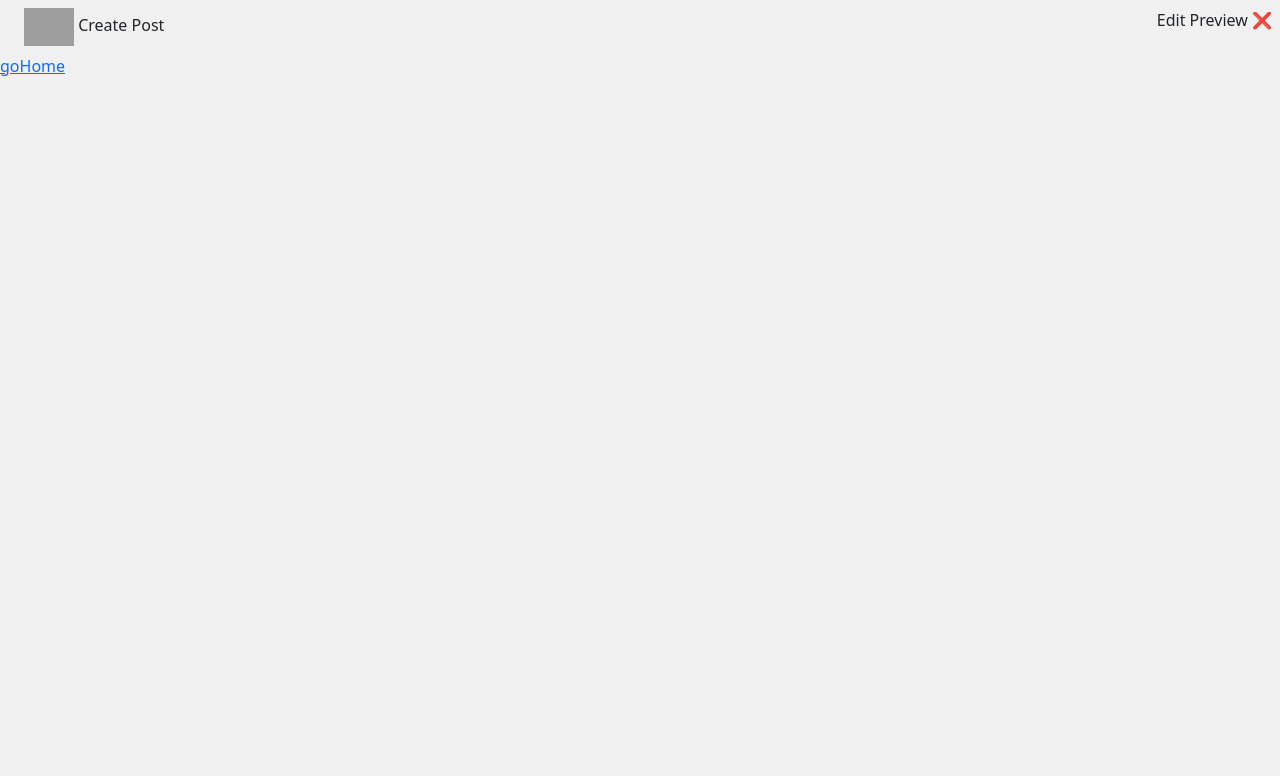
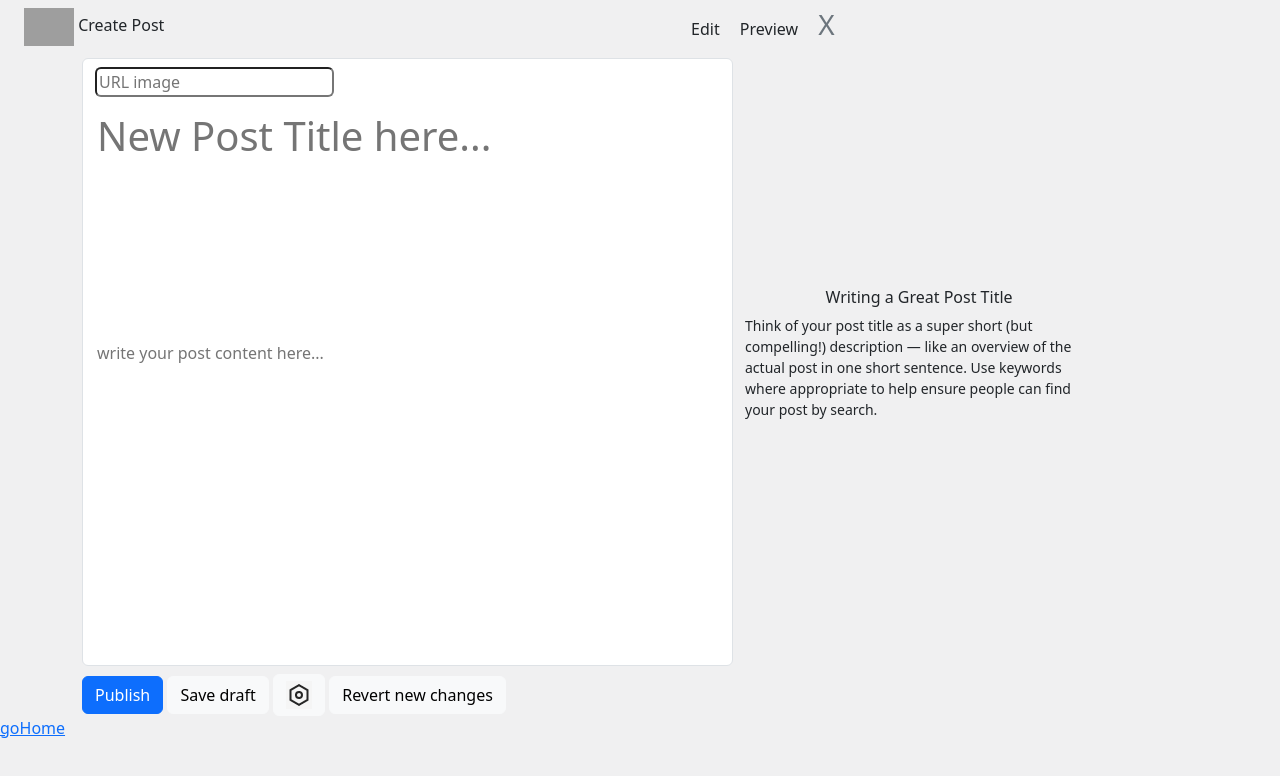
Before and after one commit to ROR2022/desafioJsEquipo1Kodemia, a plain HTML site: page src/viewCreatePost.html in a window 1280 px wide. Drawn offline with nearby package versions, Linux system fonts and the light colour scheme; grey boxes are pictures that could not be loaded.

Commit message:
siguen cambios

```diff
--- a/contrato.js
+++ b/contrato.js
@@ -3,7 +3,9 @@ const contratoInterface__Post={
       content: String,
       urlImagePost: String,
       urlImageUser: String,
-      nameUser: String
+      nameUser: String,
+      createdDate: String,
+      likes: Number
 }
 
 const baseUrl = 'https://desafiojsequipo1-default-rtdb.firebaseio.com/';
--- a/src/viewCreatePost.html
+++ b/src/viewCreatePost.html
@@ -7,21 +7,43 @@
     <link href="https://cdn.jsdelivr.net/npm/bootstrap@5.3.0-alpha1/dist/css/bootstrap.min.css" rel="stylesheet" integrity="sha384-GLhlTQ8iRABdZLl6O3oVMWSktQOp6b7In1Zl3/Jr59b6EGGoI1aFkw7cmDA6j6gD" crossorigin="anonymous">
   </head>
   <body class="bg-secondary bg-opacity-10">
-    <header class="m-2 w-100">
-      <nav class="w-100 d-flex justify-content-between px-3">
+    <header class="m-2 row">
+      <nav class="d-flex justify-content-between px-3 col-12 col-md-8">
         <div class="d-inline-block">
           <img style="width: 50px;" class="d-none d-lg-inline-block" src="https://dev-to-uploads.s3.amazonaws.com/uploads/logos/resized_logo_UQww2soKuUsjaOGNB38o.png" alt="logo">
           <h6 class="d-none d-md-inline-block">Create Post</h6>
         </div>
         <div class="d-inline-block">
           <h6 class="d-inline-block">Edit</h6>
-          <h6 class="d-inline-block">Preview</h6>
-          <h6 class="text-dark d-inline-block">❌</h6>
+          <h6 class="d-inline-block ms-3">Preview</h6>
+          <h6 class="text-secondary d-inline-block fs-3 ms-3">X</h6>
         </div>
       </nav>
+      <div class="col-md-4"></div>
     </header>
-    <main></main>
-    <footer></footer>
+    <main class="row container ms-auto me-auto">
+      <div style="height: 76vh;" class="col-12 col-md-7 border bg-white rounded">
+          <div style="height: 35vh;" class="bg-white w-100">
+            <input class="mt-2 rounded" type="text" placeholder="URL image">
+            <input style="outline: none;" type="text" class="mt-2 fs-1 bolder border-0 bg-transparent" placeholder="New Post Title here...">
+
+          </div>
+          <div style="height: 35vh;" class="bg-white w-100">
+            <textarea style="outline: none; resize: none;" class="border-0 bg-transparent w-100" placeholder="write your post content here..." name="" id="" cols="30" rows="10"></textarea>
+          </div>
+      </div>
+      <div style="height: 76vh;" class="d-none d-md-flex col-md-4 flex-column align-items-center justify-content-center">
+        <h3 class="fs-6">Writing a Great Post Title</h3>
+        <p class="small">Think of your post title as a super short (but compelling!) description — like an overview of the actual post in one short sentence.
+          Use keywords where appropriate to help ensure people can find your post by search.</p>
+      </div>
+    </main>
+    <footer class="mt-2 container">
+      <button class="btn btn-primary">Publish</button>
+      <button class="btn btn-light">Save <span class="d-none d-md-inline">draft</span></button>
+      <button class="btn btn-light"><img src="../Assets/Imagenes/imageFooter1.png" alt="Post Options"></button>
+      <button class="btn btn-light">Revert <span class="d-none d-md-inline">new changes</span></button>
+    </footer>
     <a href="../index.html">goHome</a>
     <script src="https://cdn.jsdelivr.net/npm/bootstrap@5.3.0-alpha1/dist/js/bootstrap.bundle.min.js" integrity="sha384-w76AqPfDkMBDXo30jS1Sgez6pr3x5MlQ1ZAGC+nuZB+EYdgRZgiwxhTBTkF7CXvN" crossorigin="anonymous"></script>
     <script src="../codigo/viewCreatePost.js" type="module"></script>
```
Also changed, not shown: Assets/Imagenes/imageFooter1.png (added).
